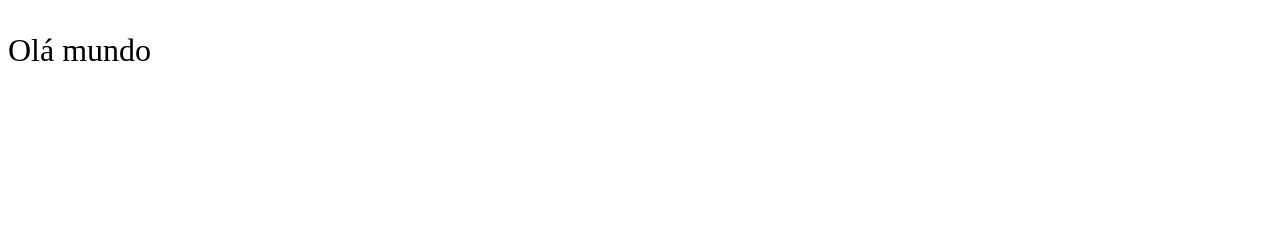
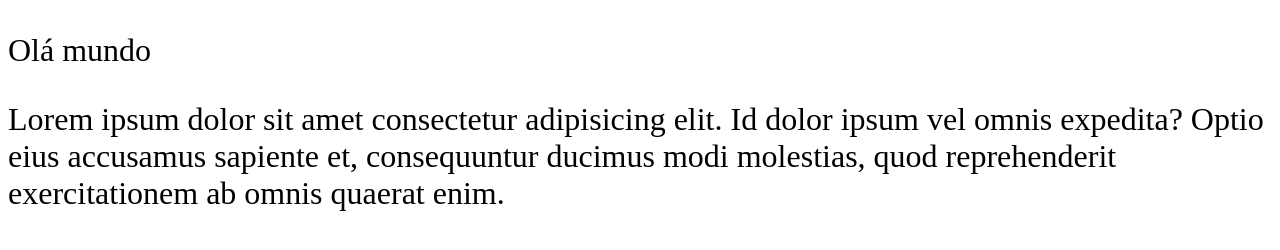
Before and after one commit to vitorestudante-271/repAtividade1, a plain HTML site: page index.html in a window 1280 px wide. Drawn offline with Linux system fonts and the light colour scheme.

Commit message:
commit 8

```diff
--- a/index.html
+++ b/index.html
@@ -8,5 +8,9 @@
 </head>
 <body>
     <p>Olá mundo</p>
+
+    <p>Lorem ipsum dolor sit amet consectetur adipisicing elit. Id dolor ipsum vel omnis expedita? Optio eius accusamus sapiente et, consequuntur ducimus modi molestias, quod reprehenderit exercitationem ab omnis quaerat enim.</p>
+
+
 </body>
 </html>
```
